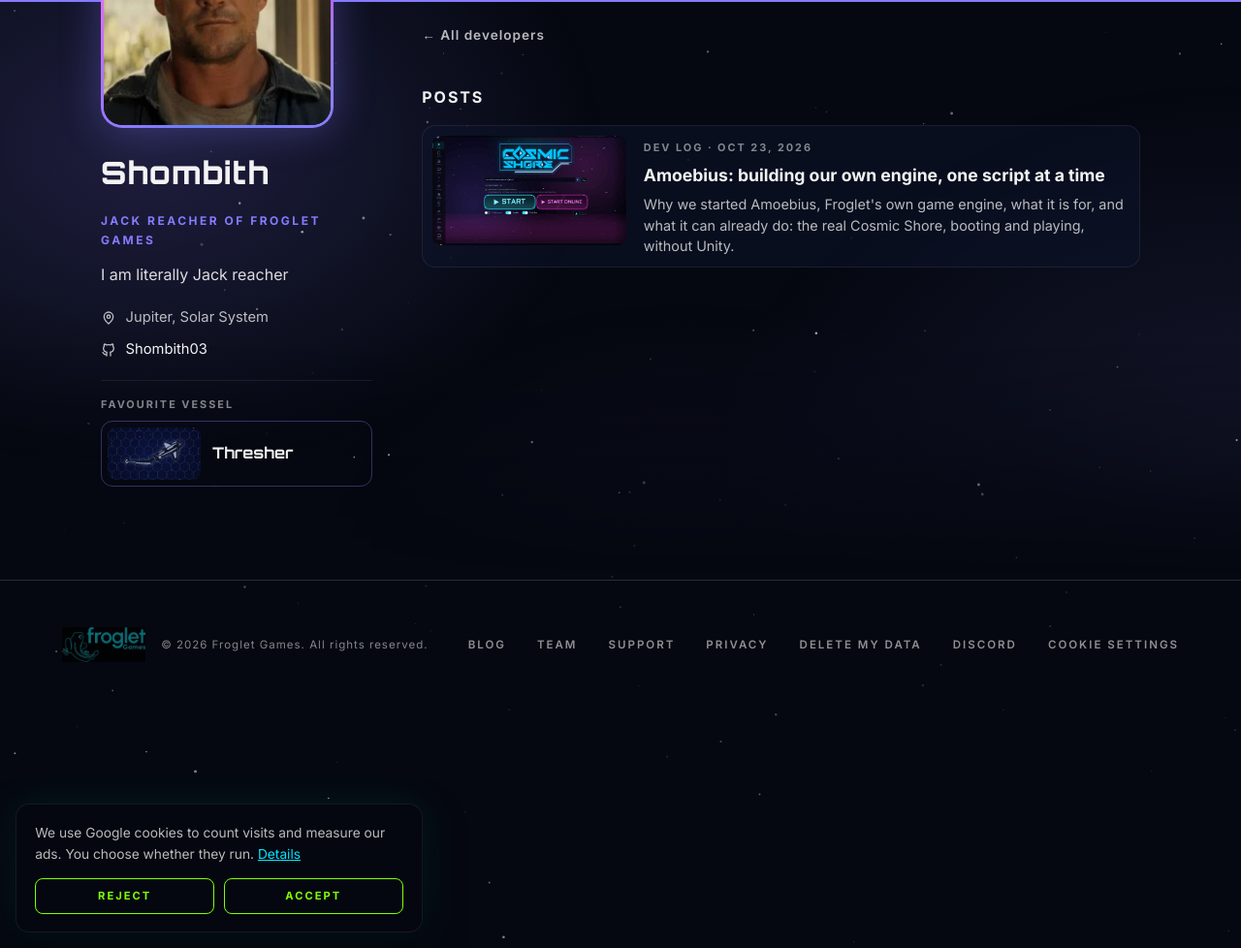
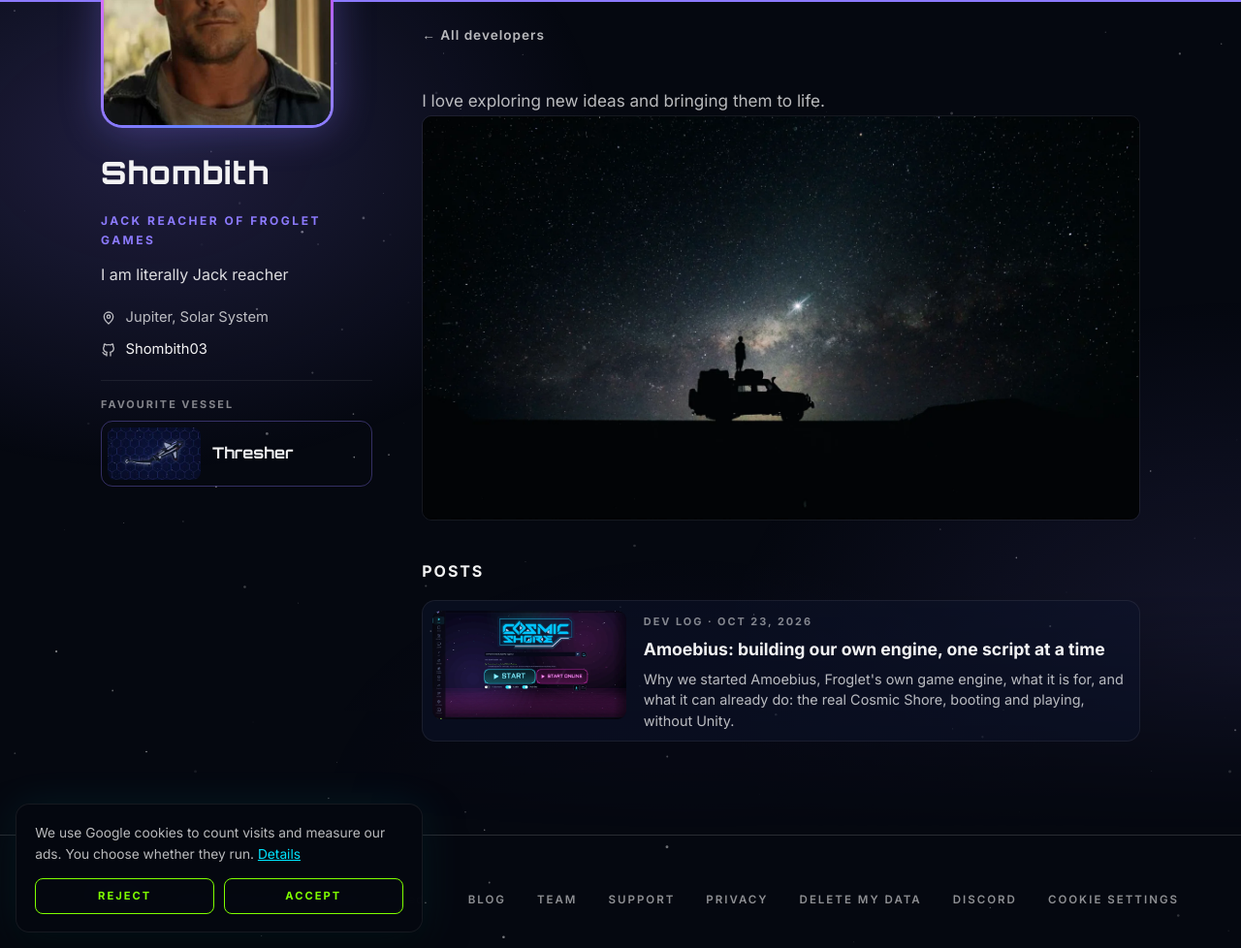
Before and after one commit to froglet-studio/Cosmic-Shore-landing-page, a Jekyll site: the page built from _team/shombith.md, in a window 1280 px wide and 1276 px high. Shown: the part 298-1276 px from the top of the window at 97% size. Built offline with Jekyll 4.4.1, drawn with Linux system fonts in a browser that asks for light colours.

Commit message:
studio(shombith): update profile

```diff
--- a/_team/shombith.md
+++ b/_team/shombith.md
@@ -13,3 +13,4 @@
 links: []
 pins: []
 ---
+I love exploring new ideas and bringing them to life. ![wp10765382-stargazing-4k-wallpapers](/assets/team/shombith/about-mvlcufrc.webp)
```
